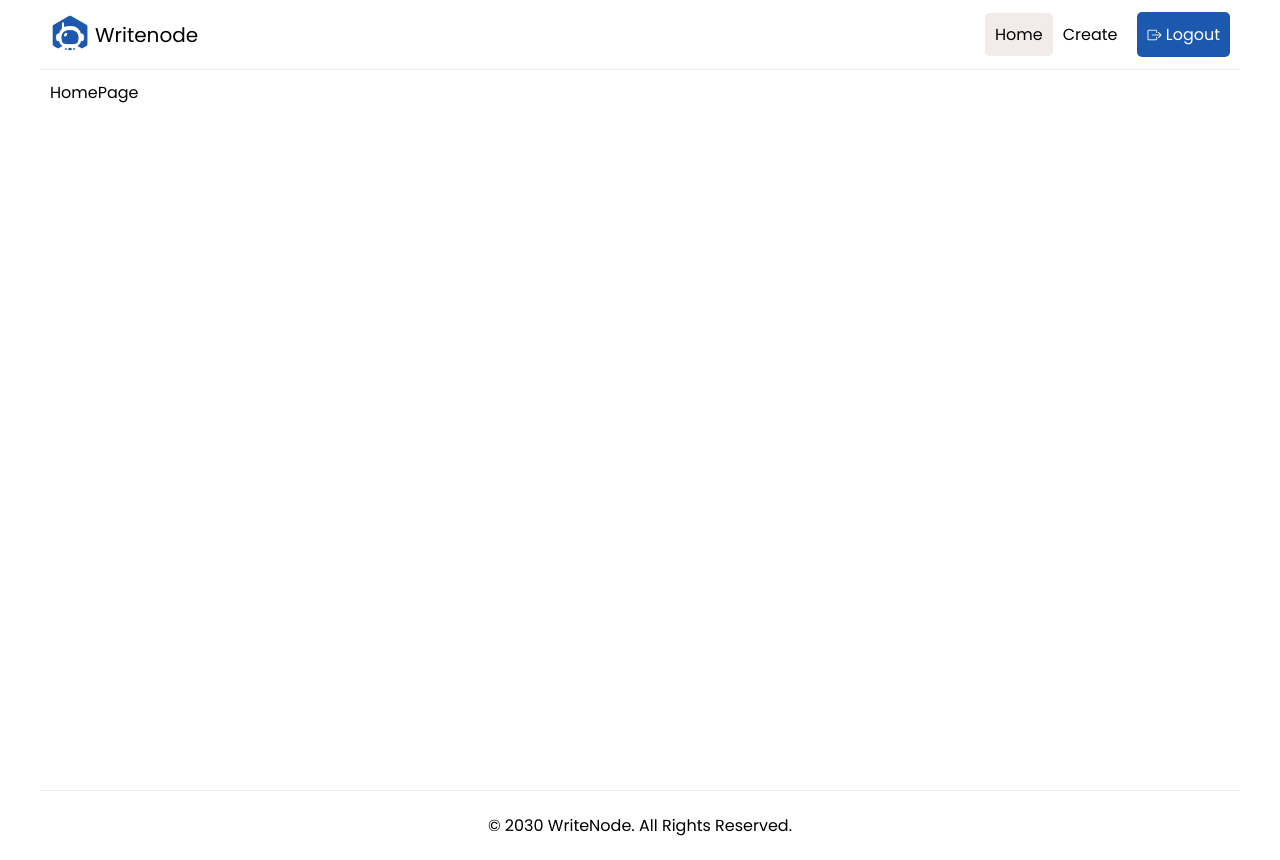
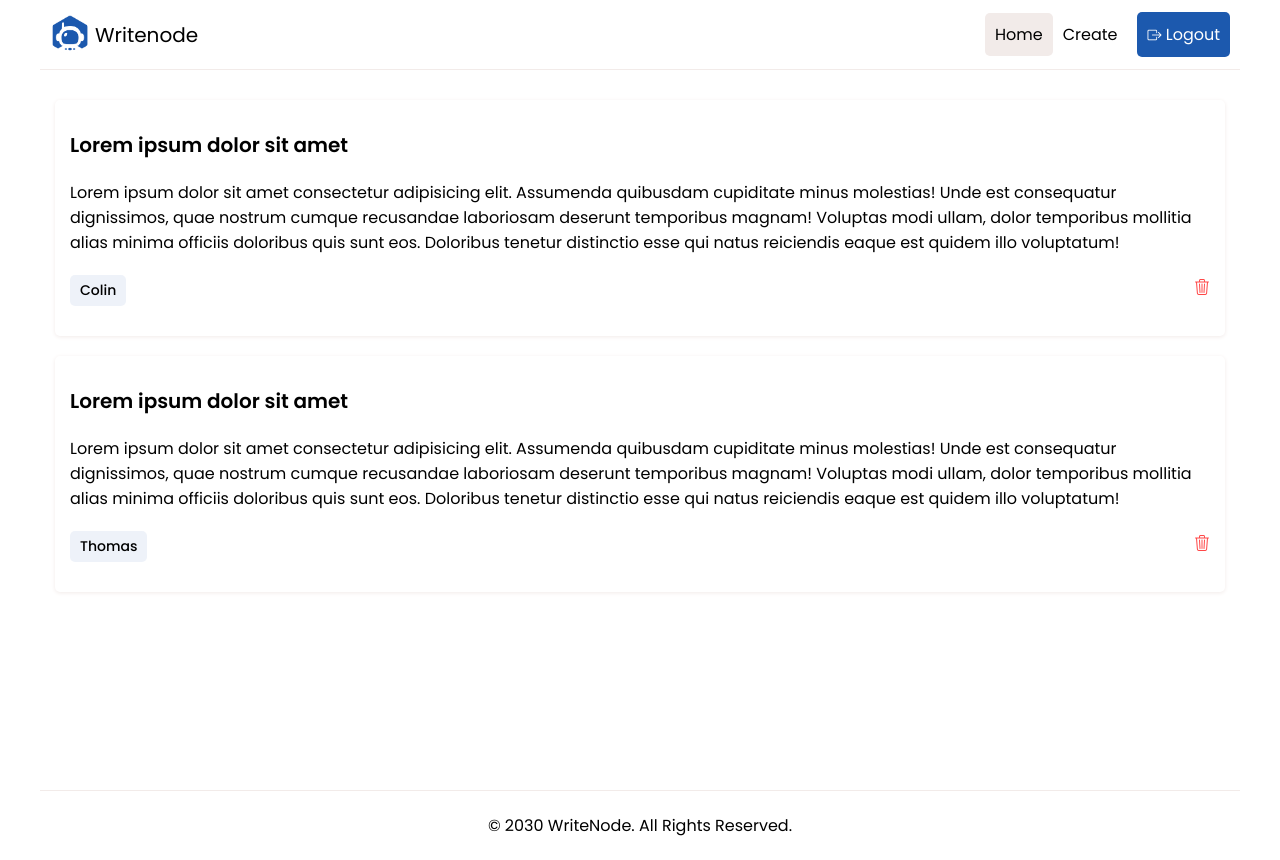
Before and after one commit to cbeltz74/writenode, a JavaScript app: page / in a window 1280 px wide. Built offline with nearby package versions, Linux system fonts and the light colour scheme; the HTML template or start-up script is replaced by a standard one.

Commit message:
Completed 19-5 Homepage. Finished HomePage.js, PostCard.js, CreatePost.js and PageNotFound.js

```diff
--- a/src/components/PostCard.js
+++ b/src/components/PostCard.js
@@ -0,0 +1,15 @@
+export const PostCard = ({post}) => {
+
+    const {title, description, author } = post;
+
+  return (
+    <div className="card">
+        <p className="title">{title}</p>
+        <p className="description">{description}</p>
+        <p className="control">
+            <span className="author">{author}</span>
+            <span className="delete"><i className="bi bi-trash3"></i></span>
+        </p>
+    </div>
+  )
+}
--- a/src/pages/CreatePost.js
+++ b/src/pages/CreatePost.js
@@ -1,5 +1,14 @@
 export const CreatePost = () => {
   return (
-    <div>CreatePost</div>
+    <section className="create">
+      <div className="heading">
+        <h1>Add New Post</h1>
+      </div>
+      <form className="createPost">
+        <input type="text" className="title" name="title" placeholder="Title" maxLength="50" required />
+        <textarea type="text" className="description" name="description" placeholder="Description" maxLength="600" required></textarea>
+        <button type="submit" className="submit">Submit</button>
+      </form>
+    </section>
   )
 }
--- a/src/pages/HomePage.js
+++ b/src/pages/HomePage.js
@@ -1,5 +1,16 @@
+import { PostCard } from "../components";
+
+const posts = [
+  {id: 1, title: "Lorem ipsum dolor sit amet", description: "Lorem ipsum dolor sit amet consectetur adipisicing elit. Assumenda quibusdam cupiditate minus molestias! Unde est consequatur dignissimos, quae nostrum cumque recusandae laboriosam deserunt temporibus magnam! Voluptas modi ullam, dolor temporibus mollitia alias minima officiis doloribus quis sunt eos. Doloribus tenetur distinctio esse qui natus reiciendis eaque est quidem illo voluptatum!", author: "Colin" },
+  {id: 2, title: "Lorem ipsum dolor sit amet", description: "Lorem ipsum dolor sit amet consectetur adipisicing elit. Assumenda quibusdam cupiditate minus molestias! Unde est consequatur dignissimos, quae nostrum cumque recusandae laboriosam deserunt temporibus magnam! Voluptas modi ullam, dolor temporibus mollitia alias minima officiis doloribus quis sunt eos. Doloribus tenetur distinctio esse qui natus reiciendis eaque est quidem illo voluptatum!", author: "Thomas" }
+]
+
 export const HomePage = () => {
   return (
-    <div>HomePage</div>
+    <section>
+      { posts.map(post => (
+        <PostCard key={post.id} post={post}/>
+      ))}
+    </section>
   )
 }
--- a/src/pages/PageNotFound.js
+++ b/src/pages/PageNotFound.js
@@ -1,5 +1,14 @@
+import { Link } from "react-router-dom";
+import image from "../assets/images/page-not-found.jpg";
+
 export const PageNotFound = () => {
   return (
-    <div>PageNotFound</div>
-  )
+    <section className="pageNotFound">
+      <p>404 / Page Not Found</p>
+      <img src={image} alt="Page not found" />
+      <Link to="/">
+        <button>Back to Home</button>
+      </Link>
+    </section>
+    )
 }
```
